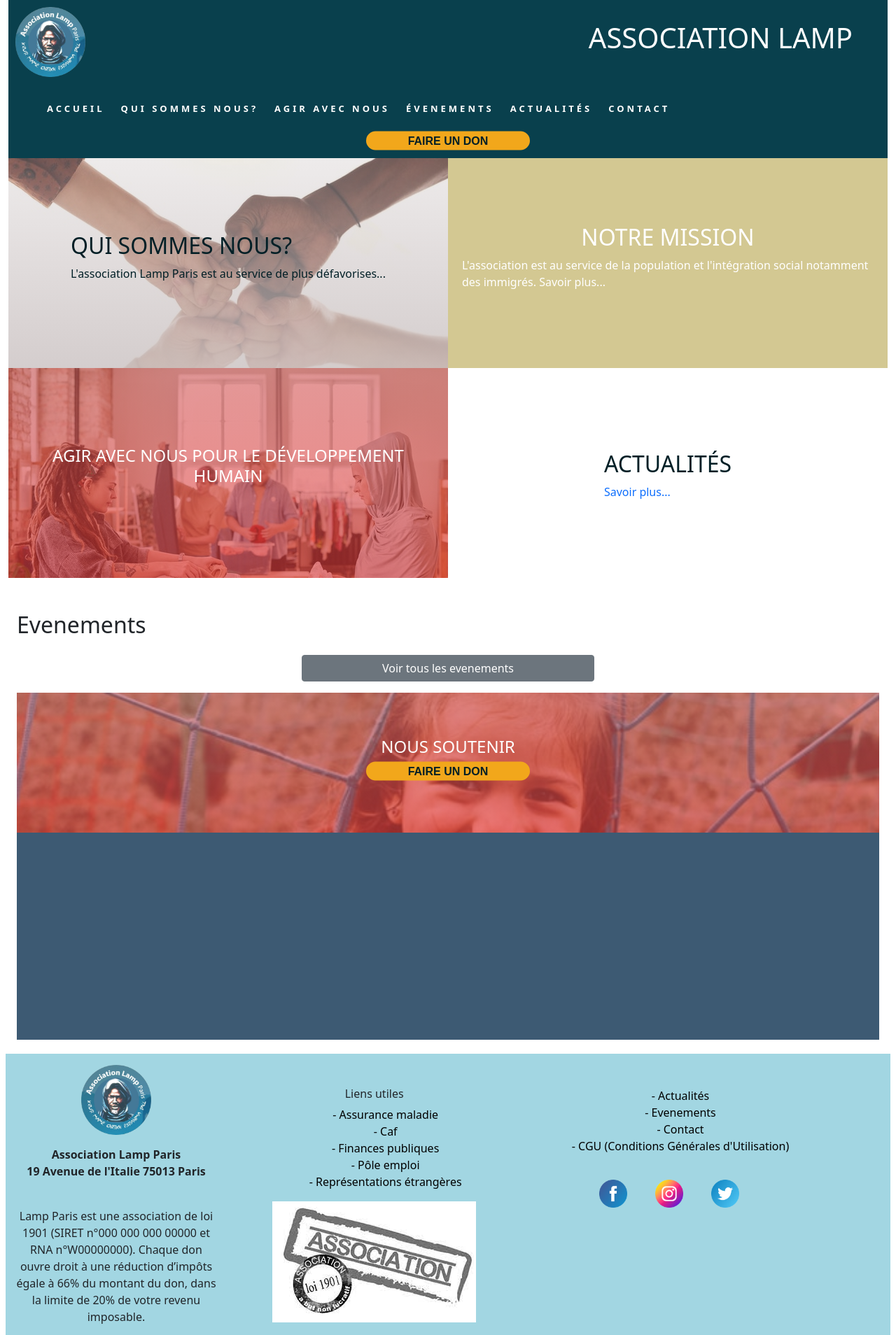
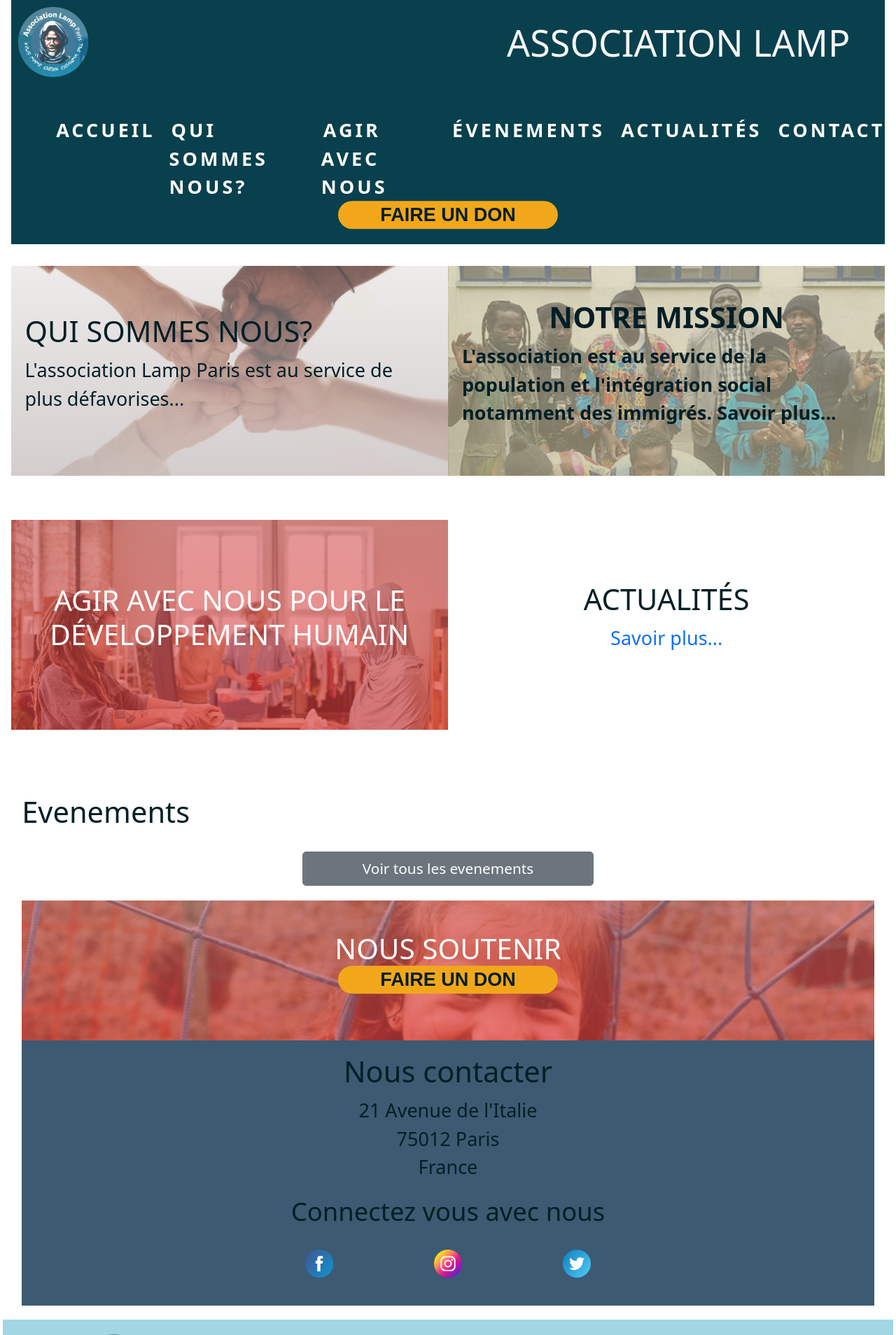
Before and after one commit to masssow/lamp, a Symfony app: template templates/home/index.html.twig in a window 1280 px wide. Shown: the top 1908 px of the page at 70% size. Run offline with Twig, Linux system fonts and the light colour scheme; the template is opened without the code that fills it, so the values that code supplies are empty; some libraries are stand-ins or nearby versions.

Commit message:
prep. for prod

```diff
--- a/public/sass/admin.scss
+++ b/public/sass/admin.scss
@@ -8,6 +8,12 @@
     --active: #BFB78F;
     --dark: #3D5A73;
 }
+*  {
+    font-size: 1.3rem;
+    color: #011F26;
+
+
+}
 
 main{
     position: relative;
@@ -16,6 +22,9 @@ main{
 }
 a{
     text-decoration: none;
+}
+h1{
+    color: whitesmoke;
 }
 .img-list-admin{
     max-width: 150px;
@@ -198,9 +207,11 @@ header{
     align-items: center;
     justify-content: center;
     padding: 20px 20px 20px 20px;
-    color: #011F26;
     background-image: linear-gradient(#cdc5c558,#cdc5c5db) ,url(../images/mikael-blomkvist.jpg);
     min-height: 300px;
+    background-repeat: no-repeat;
+    background-position: center;
+    background-size: cover;
 }.mission{
     display: flex;
     flex-direction: column;
@@ -208,15 +219,16 @@ header{
     justify-content: center;
     padding: 20px 20px 20px 20px;
     min-height: 300px;
-    background: #d3c892;
-    color: #011F26;
+    background-image: linear-gradient(#bfb78f7c,#bfb78fa9) ,url(../images/qui_sommes.jpg);
+    background-size: cover;
+    background-position: center;
 }.mission-home:hover{
     color: #011F26;
 }
 #mission-titre, #mission-text{
-    color: white;
+    font-weight: 600;
 }.card-mission{
-    background-color:  #BFB78F;;
+    background-color:  #BFB78F;
     // padding: 5px;
     font-family: 'Exo 2', sans-serif;
     margin: 20px;
@@ -260,6 +272,7 @@ header{
     padding: 20px 20px 20px 20px;
     min-height: 300px;
     background-repeat: no-repeat;
+    background-size: cover;
 }
 .slogan-soutien{
     color: white;
@@ -449,23 +462,14 @@ footer{
             transform: translateY(-50%);
         }video{
             // max-height: 200px;
-             height: auto;
+            height: auto;
             width: 100%;
-             position: absolute;
+            position: absolute;
             z-index: -99;
             background-size: cover;
             display: block;
             opacity: 0.6;
             top: 500px;
-        }.mission{
-            display: flex;
-            flex-direction: column;
-            align-items: center;
-            justify-content: center;
-            padding: 20px 20px 20px 20px;
-            min-height: 300px;
-            background: #d3c892;
-            color: #011F26;
         }
 }
 
--- a/templates/base.html.twig
+++ b/templates/base.html.twig
@@ -74,9 +74,9 @@
             <div class="liens col-md-4 mt-5 text-center">
                 <h6 class="">Liens utiles</h6>
             <ul class="list-foo ">
-        <li class="foo-li"><a class="lie-li" href="'https://www.ameli.fr/" target="_blank">- Assurance maladie</a></li>
+        <li class="foo-li"><a class="lie-li" href="https://ameli.fr/" target="_blank">- Assurance maladie</a></li>
         <li class="foo-li" ><a class="lie-li" href="https://www.caf.fr/" target="_blank">- Caf</a></li>
-        <li class="foo-li"><a class="lie-li" href="'https://www.impots.gouv.fr/accueil" target="_blank">- Finances publiques</a></li>
+        <li class="foo-li"><a class="lie-li" href="https://www.impots.gouv.fr/accueil" target="_blank">- Finances publiques</a></li>
         <li class="foo-li"><a class="lie-li" href="https://www.pole-emploi.fr/accueil/" target="_blank">- Pôle emploi</a></li>
         <li class="foo-li"><a class="lie-li" href="https://www.diplomatie.gouv.fr/fr/le-ministere-et-son-reseau/representations-etrangeres-en-france/" target="_blank">- Représentations étrangères</a></li>
         </ul>
--- a/templates/evenements/index.html.twig
+++ b/templates/evenements/index.html.twig
@@ -27,5 +27,4 @@
 </div>
 </div>
 
-<a href="{{ path('app_home')}}"><img src="{{ asset('images/back.png')}}" alt="retour à la page d'accueil" class=" arrow-return img-fluid mx-auto d-block my-4" height="30px"></a>
 {% endblock %}
--- a/templates/home/index.html.twig
+++ b/templates/home/index.html.twig
@@ -7,46 +7,42 @@
     {# <video autoplay muted loop class="vid">
             <source src="images/production.mp4" type="video/mp4">
         </video>    #}
-    <div class="home row">
-        <section class="nous col-md-6">
+    <section>
+        <div class="home">
+            <div class="row">
+                <div class="col-md-6 my-4 nous">
                     <a href="{{ path('app_qui_sommes')}}"><h2 class="lien-titre">qui sommes nous?</h2>
                     <p class="lien-present">L'association Lamp Paris est au service de plus défavorises... </p></a>
-        </section>
-
-        <div class="mission  col-md-6">
+                </div>
+                <div class="mission my-4 col-md-6">
                     <a href="{{ path('app_mission')}}"><h2 class="lien-titre" id="mission-titre">Notre mission</h2></a>
                     <a href="{{ path('app_mission')}}" class="mission-home">
                     <p class="lien-present" id="mission-text">
                     L'association est au service de la population et l'intégration social notamment des immigrés.
                     Savoir plus...
                     </p></a>
-
                 </div>
-
-        <section class="soutient col-md-6 ">
+                <div class="col-md-6 my-4 soutient">
                     <a href="{{ path('app_agir')}}" class="lien-titre">
                     <h2 id="agir-titre">Agir avec nous pour le développement humain</h2>
                     </a>
-                        </section>
-                        <article class="actu col-md-6" >
-                        <div >
+                </div>
+                <div class="col-md-6 my-4 actu">
                     <img src="#" alt="">
                     <a href="{{ path('app_article')}}"> <h2 class="lien-titre " >Actualités</h2></a>
                     {% for article in article %}
-                                <h3>{{ article.title}}
-                                </h3>
-
+                    <h3>{{ article.title}}</h3>
                     <p>{{ article.description}}
                     {% endfor %}
                     <a href="{{ path('app_article')}}">Savoir plus...</a>
+                    </p>
+                </div>
+            </div>{# .row #}
+        </div>{# home #}
 
-                            </p>
-
-                        </div>
-                    </article>
-                    </div> {# home .row  #}
-
-        <section class="row mt-5">
+    </section>
+    <section>
+        <div class="row mt-5">
             <h2 id="event-titre ">Evenements</h2>
                 {% for event in event %}
                 <div class="col-md-6 col-lg-4 event">
@@ -67,20 +63,20 @@
         </div>
                 {% endfor %}
                     <a href="{{ path('app_events')}}" class="btn btn-secondary my-3 mx-auto col-4 d-grid gap-2">Voir tous les evenements</a>
+        </div>
     </section>
     <div class="soutient-2">
         <img src="#" alt="" height="">
         <h2 id="agir-titre">Nous soutenir</h2>
-                    <a href="https://www.helloasso.com/associations/association-lamp-pour-le-developpement-du-senegal/formulaires/1" target="_blank" class="don-li"><span class="don">
-                    Faire un don</span></a>
+        <a href="https://www.helloasso.com/associations/association-lamp-pour-le-developpement-du-senegal/formulaires/1" target="_blank" class="don-li"><span class="don">Faire un don</span></a>
     </div>
-
     <div class="contact">
-        <div class="slide-left">
+        <div class="content-contact">
             <h2>Nous contacter</h2>
             <p>21 Avenue de l'Italie<br>
                     75012 Paris<br>
-                France</p>
+                    France
+            </p>
                 <h3>Connectez vous avec nous</h3>
             <div class="reseau-s">
                 <a href="https://www.facebook.com/search/top?q=association%20lamp" target="_blank"> <div class="reseau"><img src="images/facebook.png" alt="" height="40px"></div></a>
--- a/templates/qui_sommes/index.html.twig
+++ b/templates/qui_sommes/index.html.twig
@@ -4,9 +4,7 @@
 
 {% block body %}
 <div class="container-fluid">
-<div class="header-nous">
-<img src="{{asset('images/voluntarias.jpg')}}" alt="">
-</div>
+
 <div class="row my-5">
 <div class="col-md-5">
 <img id="log"src="{{ asset('images/logo-ass.png')}}" alt="logo Association" class="img-fluid d-block mx-auto">
@@ -33,6 +31,5 @@ Elle les assiste et les oriente dans ces domaines d'interventions.</p>
     Serigne Cheikh Khady Fall, le président d’honneur, fut adopté le 5 Mai 2011 a l’issue d'’une assemblée extraordinaire de l’association, engagé à aider les plus démunis et à leur intégration sociale, notamment pour les immigrés. Toujours dans la première ligne d'action</p>
 </div>
 </div>
-<a href="{{ path('app_home')}}"><img src="{{ asset('images/back.png')}}" alt="retour à la page d'accueil" class=" arrow-return img-fluid mx-auto d-block my-4" height="30px"></a>
 </div>
 {% endblock %}
```
Also changed, not shown: public/css/admin.min.css, 1 other file. Lines whose indentation alone changed are shown as unchanged.
